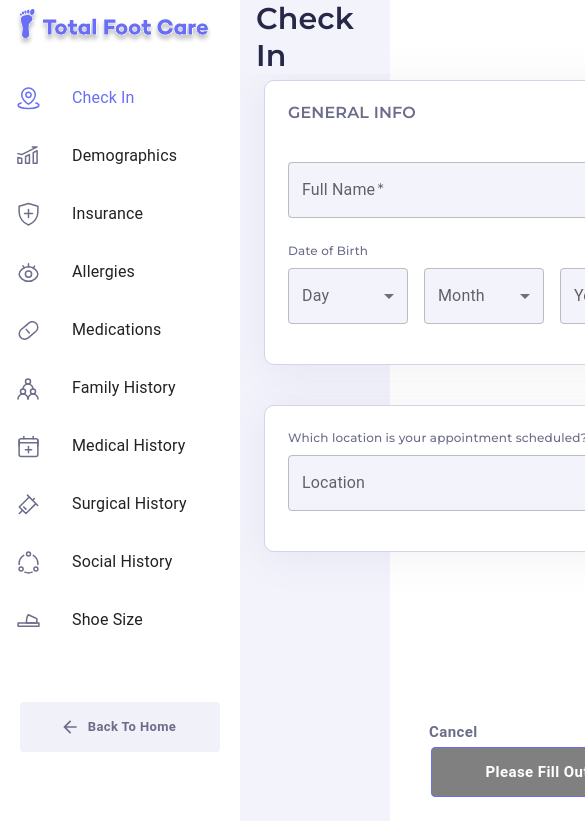
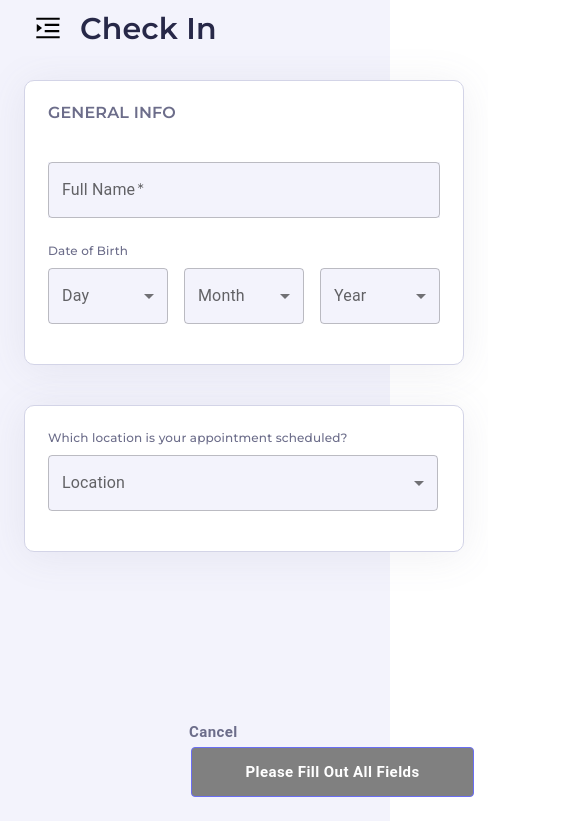
Before and after one commit to mtauhidul/kiosk, a React (Create React App) app: page /kiosk/checkIn_General in a window 390 px wide. Shown: the top 836 px of the page, 585 px wide, since content can reach past the window. Built offline with nearby package versions, Linux system fonts and the light colour scheme.

Commit message:
sidebar added

```diff
--- /dev/null
+++ b/src/hooks/useWindowSize.js
@@ -0,0 +1,26 @@
+import { useState, useEffect } from "react";
+
+// Hook
+export default function useWindowSize() {
+  const [windowSize, setWindowSize] = useState({
+    width: undefined,
+    height: undefined,
+  });
+
+  useEffect(() => {
+    function handleResize() {
+      setWindowSize({
+        width: window.innerWidth,
+        height: window.innerHeight,
+      });
+    }
+
+    window.addEventListener("resize", handleResize);
+
+    handleResize();
+
+    return () => window.removeEventListener("resize", handleResize);
+  }, []);
+
+  return windowSize;
+}
--- a/src/styles/Main.module.css
+++ b/src/styles/Main.module.css
@@ -1,5 +1,9 @@
 .mainContainer {
     background-color: var(--bg) !important;
+
+    display: flex;
+    align-items: center;
+    justify-content: space-between;
 }
 
 .header {
--- a/src/views/Main.jsx
+++ b/src/views/Main.jsx
@@ -1,3 +1,4 @@
+import * as React from "react";
 import ArrowBackIcon from "@mui/icons-material/ArrowBack";
 import { Button } from "@mui/material";
 import AppBar from "@mui/material/AppBar";
@@ -11,63 +12,76 @@ import ListItemText from "@mui/material/ListItemText";
 import Toolbar from "@mui/material/Toolbar";
 import { useNavigate } from "react-router-dom";
 import Logo from "../assets/images/logo.svg";
+import useWindowSize from "../hooks/useWindowSize";
 import styles from "../styles/Main.module.css";
 import { listItems } from "../utils/Menus";
+
+import { AiOutlineMenuUnfold } from "react-icons/ai";
 
 const drawerWidth = 240;
 
 export default function Main(props) {
   const navigate = useNavigate();
+  const { width } = useWindowSize();
 
-  const handleClick = (url, index) => {
-    navigate(url);
+  const [state, setState] = React.useState({
+    left: false,
+    size: false,
+  });
+
+  React.useEffect(() => {
+    if (width < 1200) {
+      setState({
+        left: false,
+        size: true,
+      });
+    } else {
+      setState({
+        left: false,
+        size: false,
+      });
+    }
+  }, [width]);
+
+  const toggleDrawer = (anchor, open) => (event) => {
+    if (
+      event.type === "keydown" &&
+      (event.key === "Tab" || event.key === "Shift")
+    ) {
+      return;
+    }
+
+    setState({ ...state, [anchor]: open });
   };
 
-  return (
-    <Box className={styles.mainContainer} sx={{ display: "flex" }}>
-      <CssBaseline />
-      <AppBar
-        className={styles.header}
-        position="fixed"
+  const list = (anchor) => (
+    <Box
+      sx={{ width: anchor === "top" || anchor === "bottom" ? "auto" : 250 }}
+      role="presentation"
+      onClick={toggleDrawer(anchor, false)}
+      onKeyDown={toggleDrawer(anchor, false)}
+    >
+      <List
         sx={{
-          width: `calc(100% - ${drawerWidth}px)`,
-          ml: `${drawerWidth}px`,
+          position: "sticky",
+          top: 0,
+          backgroundColor: "#fff",
+          zIndex: 999,
+          display: "flex",
+          justifyContent: "center",
         }}
       >
-        <Toolbar className={styles.contentHeader}>
-          <h2 className="header2">{props.title}</h2>
-        </Toolbar>
-      </AppBar>
-      <Drawer
-        className={styles.sideBar}
-        sx={{
-          width: drawerWidth,
-          flexShrink: 0,
-          "& .MuiDrawer-paper": {
-            width: drawerWidth,
-            boxSizing: "border-box",
-            borderRight: "none",
-          },
-        }}
-        variant="permanent"
-        anchor="left"
-      >
-        <Toolbar>
         <img
           onClick={() => navigate("/")}
           className={styles.drawerLogo}
           src={Logo}
           alt="Logo"
         />
-        </Toolbar>
+      </List>
+
       <List>
         {listItems.map((item, index) => (
-            <ListItem
-              // onClick={() => handleClick(item.url, index)}
-              button
-              key={index}
-              className={styles.listItem}
-            >
+          <ListItem button key={index} className={styles.listItem}>
             {props.title.includes(item.item) ? (
               <ListItemIcon>
                 <img
@@ -92,16 +106,129 @@ export default function Main(props) {
           </ListItem>
         ))}
       </List>
+    </Box>
+  );
+
+  return (
+    <Box className={styles.mainContainer} sx={{ display: "flex" }}>
+      <CssBaseline />
+      <AppBar
+        className={styles.header}
+        position="fixed"
+        sx={{
+          width: state.size ? "100%" : `calc(100% - ${drawerWidth}px)`,
+          ml: state.size ? 0 : `${drawerWidth}px`,
+        }}
+      >
+        <Toolbar className={styles.contentHeader}>
+          <div>
+            {["left"].map((anchor) => (
+              <React.Fragment key={anchor}>
+                {state.size && (
+                  <Button onClick={toggleDrawer(anchor, true)} size="large">
+                    {state.left ? (
+                      <AiOutlineMenuUnfold
+                        fontSize="30px"
+                        style={{ color: "#000" }}
+                      />
+                    ) : (
+                      <AiOutlineMenuUnfold
+                        fontSize="30px"
+                        style={{ color: "#000" }}
+                      />
+                    )}
+                  </Button>
+                )}
+
+                <Drawer
+                  anchor={anchor}
+                  open={state[anchor]}
+                  onClose={toggleDrawer(anchor, false)}
+                >
+                  {list(anchor)}
+                </Drawer>
+              </React.Fragment>
+            ))}
+          </div>
+
+          <h2 className="header2">{props.title}</h2>
+        </Toolbar>
+      </AppBar>
+
+      {!state.size && (
+        <Drawer
+          className={styles.sideBar}
+          sx={{
+            width: drawerWidth,
+            flexShrink: 0,
+            "& .MuiDrawer-paper": {
+              width: drawerWidth,
+              boxSizing: "border-box",
+              borderRight: "none",
+            },
+          }}
+          variant="permanent"
+          anchor="left"
+        >
+          <Toolbar
+            sx={{
+              position: "sticky",
+              top: 0,
+              backgroundColor: "#fff",
+              zIndex: 999,
+            }}
+          >
+            <img
+              onClick={() => navigate("/")}
+              className={styles.drawerLogo}
+              src={Logo}
+              alt="Logo"
+            />
+          </Toolbar>
+          <List>
+            {listItems.map((item, index) => (
+              <ListItem button key={index} className={styles.listItem}>
+                {props.title.includes(item.item) ? (
+                  <ListItemIcon>
+                    <img
+                      style={{
+                        filter:
+                          "invert(49%) sepia(35%) saturate(6495%) hue-rotate(220deg) brightness(99%) contrast(93%)",
+                      }}
+                      src={item.icon}
+                      alt="Menu Icon"
+                    />
+                  </ListItemIcon>
+                ) : (
+                  <ListItemIcon>
+                    <img src={item.icon} alt="Menu Icon" />
+                  </ListItemIcon>
+                )}
+                {props.title.includes(item.item) ? (
+                  <ListItemText primary={item.item} sx={{ color: "#6A6EF4" }} />
+                ) : (
+                  <ListItemText primary={item.item} />
+                )}
+              </ListItem>
+            ))}
+          </List>
+
           <Button
             onClick={() => navigate("/")}
             variant="contained"
             size="medium"
             className="backHomeButton"
             startIcon={<ArrowBackIcon />}
+            sx={{
+              position: "sticky",
+              bottom: "0",
+            }}
           >
             Back to Home
           </Button>
         </Drawer>
+      )}
+
       <Box
         className={styles.body}
         component="main"
```
Also changed, not shown: src/hooks/useResponsive.js (deleted, +0 -35 lines). Lines whose indentation alone changed are shown as unchanged.
